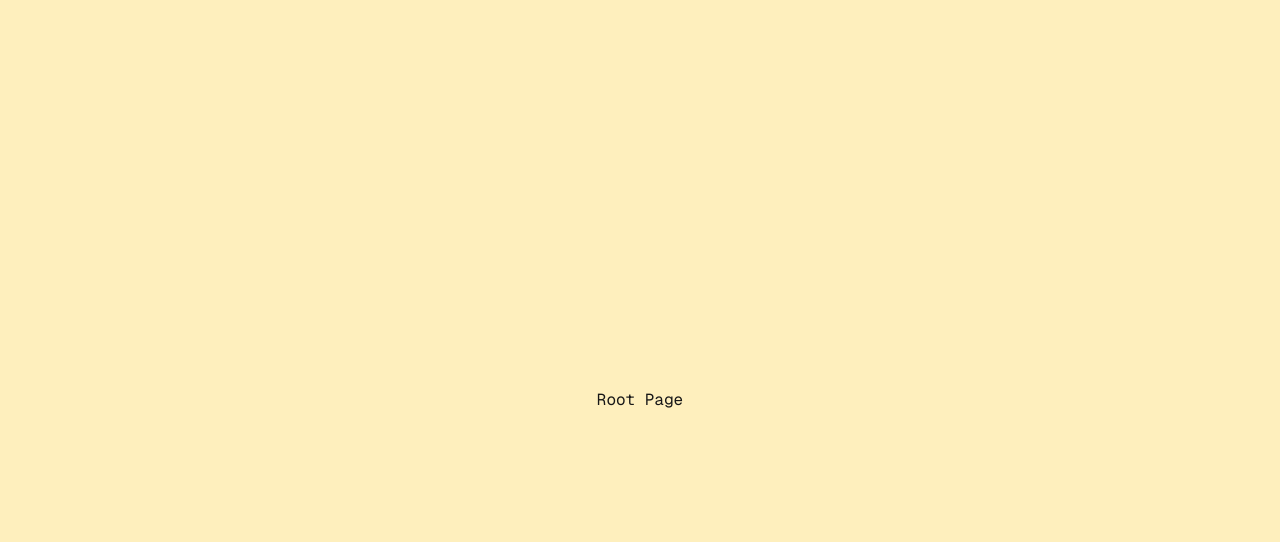
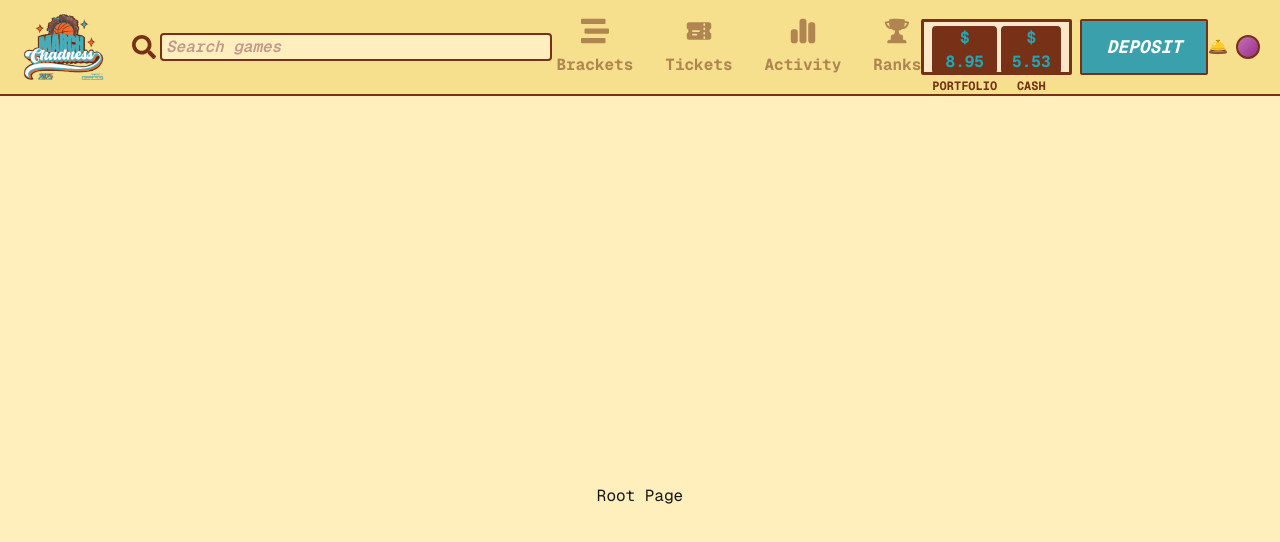
Before and after one commit to marceoroq/leaderboard-test, a Next.js app: page / in a window 1280 px wide. Shown: the top 542 px of the page. Built offline with nearby package versions, Linux system fonts and the light colour scheme.

Commit message:
feat(Layout): add globalnav to layout

```diff
--- a/src/app/layout.tsx
+++ b/src/app/layout.tsx
@@ -1,6 +1,7 @@
 import type { Metadata } from "next";
 import { Geist, Geist_Mono } from "next/font/google";
 import "./globals.css";
+import GlobalNav from "@/components/GlobalNav";
 
 const geistSans = Geist({
   variable: "--font-geist-sans",
@@ -24,7 +25,10 @@ export default function RootLayout({
 }>) {
   return (
     <html lang="en">
-      <body className={`${geistSans.variable} ${geistMono.variable} antialiased`}>{children}</body>
+      <body className={`${geistSans.variable} ${geistMono.variable} flex flex-col antialiased h-screen`}>
+        <GlobalNav />
+        <main className="flex-grow overflow-hidden">{children}</main>
+      </body>
     </html>
   );
 }
```
